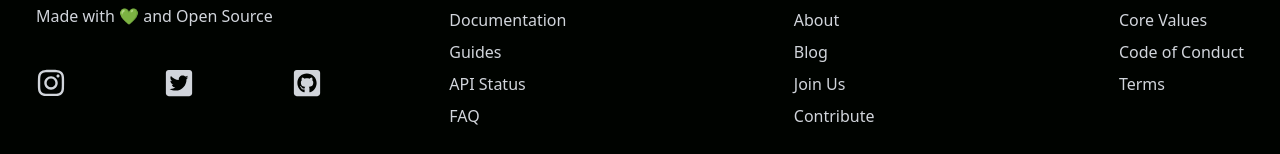
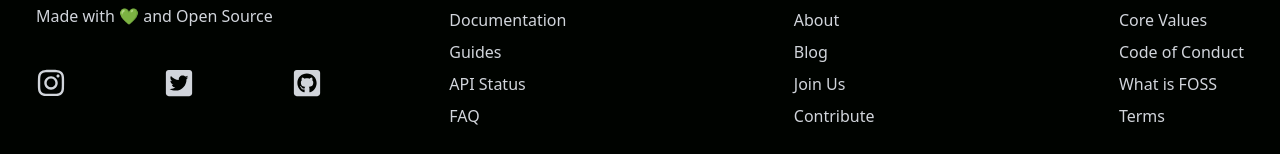
Before and after one commit to FOSS-Community/fosscu.org, a React (Vite) app: page / in a window 1280 px wide. Shown: the part 1872-2026 px from the top of the page. Built offline with nearby package versions, Linux system fonts and the light colour scheme; the HTML template or start-up script is replaced by a standard one.

Commit message:
added What is FOSS in footer

```diff
--- a/src/components/Footer.jsx
+++ b/src/components/Footer.jsx
@@ -63,6 +63,9 @@ const Footer = () => {
             <a href="https://docs.fosscu.org/Docs/code-of-conduct" className="pb-2">
               <li className="pt-2 w-max text-sum hover:border-b hover:border-green-400">Code of Conduct</li>
             </a>
+            <a href="https://docs.fosscu.org/Docs/getting-started" className="pb-2">
+              <li className="pt-2 w-max text-sum hover:border-b hover:border-green-400">What is FOSS</li>
+            </a>
             <a href="/building" className="pb-2">
               <li className="pt-2 w-max text-sum hover:border-b hover:border-green-400">Terms</li>
             </a>
```
